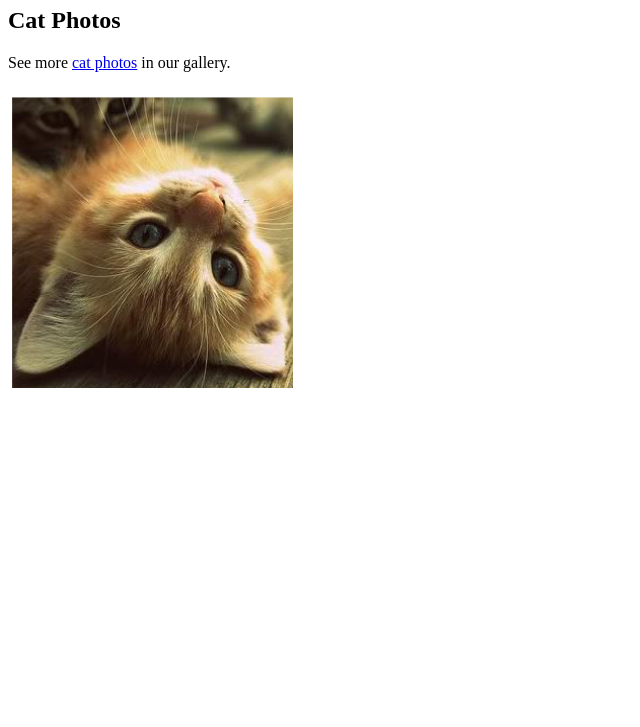
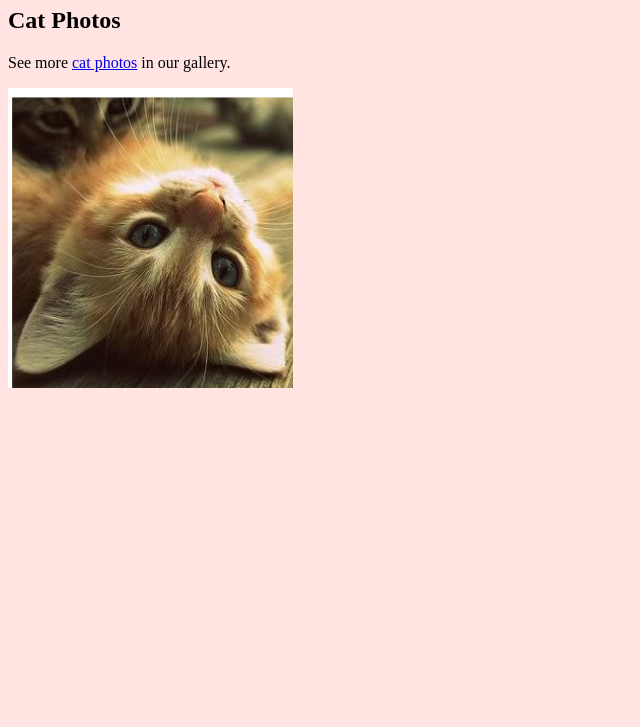
Before and after one commit to FRJ74/CatPhotoApp, a plain HTML site: page index.html in a window 1280 px wide. Shown: the part 73-800 px from the top of the page, without its empty margins (0-640 px from the left). Drawn offline with Linux system fonts and the light colour scheme.

Commit message:
Add color to background

```diff
--- a/index.html
+++ b/index.html
@@ -3,6 +3,7 @@
 <head>
     <meta charset="UTF-8">
     <meta name="viewport" content="width=device-width, initial-scale=1.0">
+    <link rel="stylesheet" href="styles.css">
     <title>CatPhotoAlbum</title>
 </head>
 <body>
--- a/styles.css
+++ b/styles.css
@@ -0,0 +1,3 @@
+body {
+background-color: mistyrose;
+}
```
